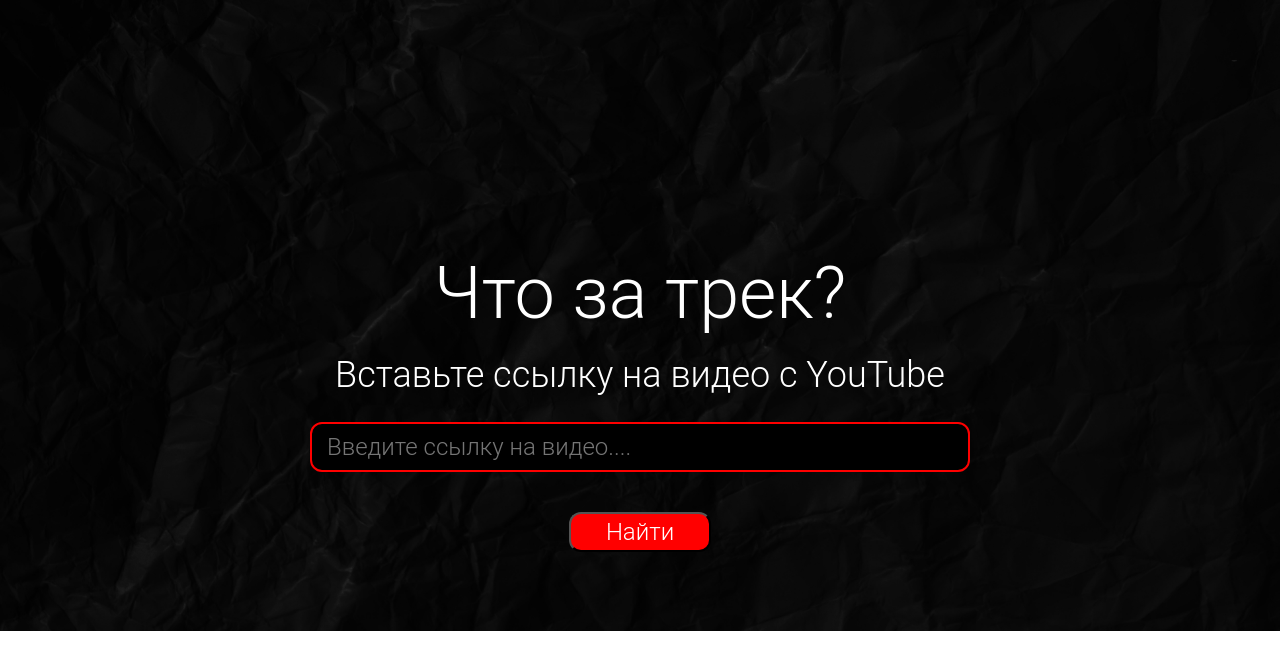
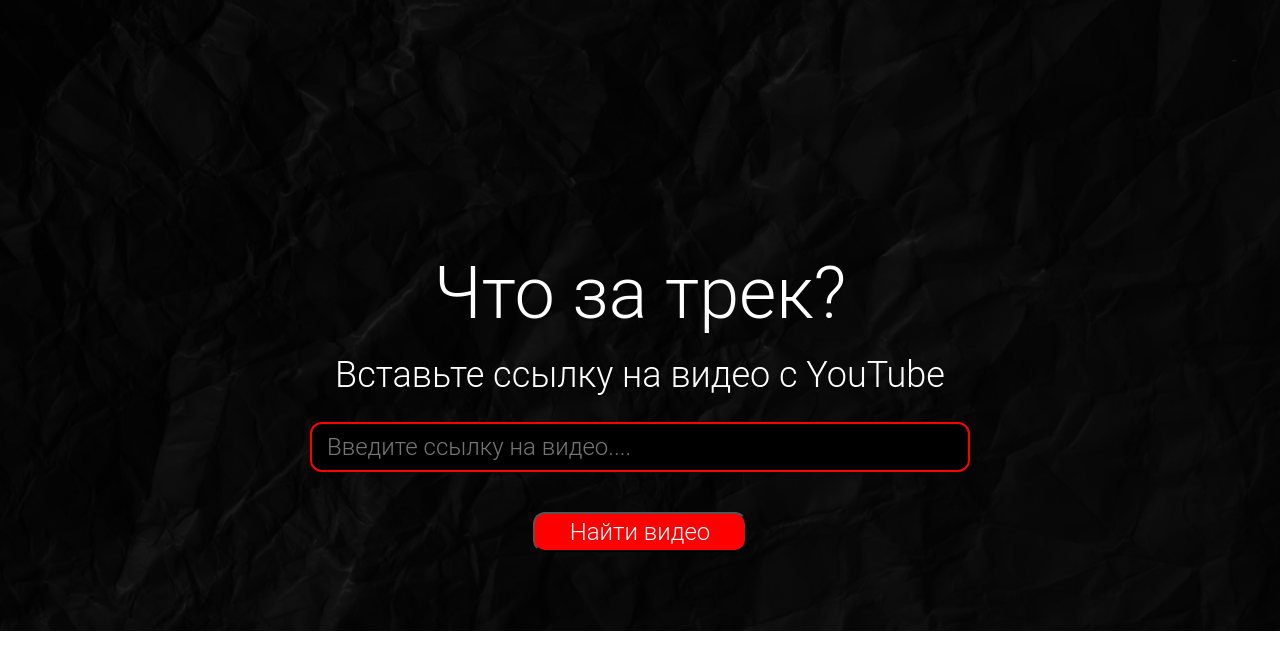
Before and after one commit to Fladit/song-finder-front, a React (Create React App) app: page / in a window 1280 px wide. Shown: the top 670 px of the page. Built offline with nearby package versions, Linux system fonts and the light colour scheme.

Commit message:
code refactoring, add SongSegmentFinder component

```diff
--- a/src/components/Main/Main.jsx
+++ b/src/components/Main/Main.jsx
@@ -1,8 +1,7 @@
 import React, {useEffect, useState} from 'react';
 import "./main.css"
 import axios from "axios"
-import getTime from "./time";
-import RangeSlider from "../RangeSlider/RangeSlider";
+import SongSegmentFinder from "./SongSegmentFinder/SongSegmentFinder";
 
 const Main = () => {
     const hostURL = "http://localhost:3001"
@@ -14,7 +13,7 @@ const Main = () => {
     const [videoDuration, setVideoDuration] = useState(10);
     const [distinction, setDistinction] = useState(100);
     const [isSongFound, setIsSongFound] = useState(false);
-    const [songPage, setSongPage] = useState("");
+    const [songPageLink, setSongPageLink] = useState("");
 
     //
     const changeLink = (e) => {
@@ -42,19 +41,8 @@ const Main = () => {
     };
 
     // Функция отправления запроса на сервер для получения названия песни из видео
-    const findSong = async (videoUrl) => {
-        try {
-            const res = await axios.post(`${hostURL}/`, {id: videoUrl, start: firstInputValue, end: secondInputValue});
-            console.log("answer: ", res.data);
-            setIsSongFound(true);
-            setSongPage(res.data.result.song_link);
-        }
-        catch (e) {
-            //Сделать обработчик ошибок
-            throw e;
-        }
-
-    };
+    const findSongWrapper = () => findSong(inputLink, hostURL, firstInputValue,
+        secondInputValue, setIsSongFound, setSongPageLink)
 
 
     return (
@@ -62,29 +50,38 @@ const Main = () => {
             <div className={"main-track"}>Что за трек?</div>
             <div className={"main-insert-title"}>Вставьте ссылку на видео с YouTube</div>
             <input type={"text"} maxLength={70} className={"main-input-link"}  value={inputLink} onChange={changeLink} placeholder={"Введите ссылку на видео...."}/>
-            {!isSongFound? <div>
-            {isVideoFound? <div className={"main-container"}>
-                {/* eslint-disable-next-line jsx-a11y/iframe-has-title */}
-                <iframe className={"main-youtube-player"} width="560" height="370" src={embeddedLink} frameBorder="0"
-                        allow="accelerometer; autoplay; encrypted-media; gyroscope; picture-in-picture"
-                        allowFullScreen/>
-                        <div className={"main-container-text-fields"}>
-                            <div className={"main-container-text-fields-time"}>{getTime(firstInputValue)}</div>
-                            <div className={"main-container-text-fields-text"}> Введите промежуток </div>
-                            <div className={"main-container-text-fields-time"}>{getTime(secondInputValue)}</div>
-                        </div>
-                <RangeSlider firstInputValue={firstInputValue} secondInputValue={secondInputValue}
-                             setFirstInputValue={setFirstInputValue} setSecondInputValue={setSecondInputValue}
-                             distinction={distinction} videoDuration={videoDuration}/>
-                        </div>:""}
-            <button onClick={ () => !isVideoFound? findVideo(inputLink) : findSong(inputLink)}> Найти </button>
-            </div>:
+            {!isSongFound?
+                <div>
+                {isVideoFound?
+                    <div className={"main-container"}>
+                        <SongSegmentFinder secondInputValue={secondInputValue} firstInputValue={firstInputValue}
+                                           distinction={distinction} videoDuration={videoDuration}
+                                           embeddedLink={embeddedLink} setSecondInputValue={setSecondInputValue}
+                                           setFirstInputValue={setFirstInputValue} findSong={findSongWrapper}/>
+                    </div>
+
+                    :<button onClick={ () => findVideo(inputLink)}> Найти видео </button>}
+                </div>:
                 <div className={"main-container"}>
                     {/* eslint-disable-next-line jsx-a11y/iframe-has-title */}
-                    <iframe className={"main-song-page"} width="560" height="400" src={songPage} frameBorder="0"/>
+                    <iframe className={"main-song-page"} width="560" height="400" src={songPageLink} frameBorder="0"/>
                 </div>}
         </div>
     );
 };
 
+const findSong = async (videoUrl, hostURL, firstInputValue, secondInputValue, setIsSongFound, setSongPageLink) => {
+    try {
+        const res = await axios.post(`${hostURL}/`, {id: videoUrl, start: firstInputValue, end: secondInputValue});
+        console.log("answer: ", res.data);
+        setIsSongFound(true);
+        setSongPageLink(res.data.result.song_link);
+    }
+    catch (e) {
+        //Сделать обработчик ошибок
+        throw e;
+    }
+
+};
+
 export default Main;
--- a/src/components/RangeSlider/RangeSlider.jsx
+++ b/src/components/Main/RangeSlider/RangeSlider.jsx
@@ -1,5 +1,5 @@
 import React from 'react';
-import "../Main/main.css"
+import "../main.css"
 
 const RangeSlider = ({videoDuration, distinction, firstInputValue,
                          secondInputValue, setFirstInputValue, setSecondInputValue}) => {
--- /dev/null
+++ b/src/components/Main/SongSegmentFinder/SongSegmentFinder.jsx
@@ -0,0 +1,27 @@
+import React from 'react';
+import getTime from "../time";
+import RangeSlider from "../RangeSlider/RangeSlider";
+
+const SongSegmentFinder = ({firstInputValue, secondInputValue, setFirstInputValue,
+                           setSecondInputValue, embeddedLink, videoDuration, distinction, findSong}) => {
+
+    return (
+        <div>
+            {/* eslint-disable-next-line jsx-a11y/iframe-has-title */}
+            <iframe className={"main-youtube-player"} width="560" height="370" src={embeddedLink} frameBorder="0"
+                    allow="accelerometer; autoplay; encrypted-media; gyroscope; picture-in-picture"
+                    allowFullScreen/>
+            <div className={"main-container-text-fields"}>
+                <div className={"main-container-text-fields-time"}>{getTime(firstInputValue)}</div>
+                <div className={"main-container-text-fields-text"}> Введите промежуток </div>
+                <div className={"main-container-text-fields-time"}>{getTime(secondInputValue)}</div>
+            </div>
+            <RangeSlider firstInputValue={firstInputValue} secondInputValue={secondInputValue}
+                         setFirstInputValue={setFirstInputValue} setSecondInputValue={setSecondInputValue}
+                         distinction={distinction} videoDuration={videoDuration}/>
+            <button onClick={findSong}> Найти песню </button>
+        </div>
+    );
+};
+
+export default SongSegmentFinder;
```
